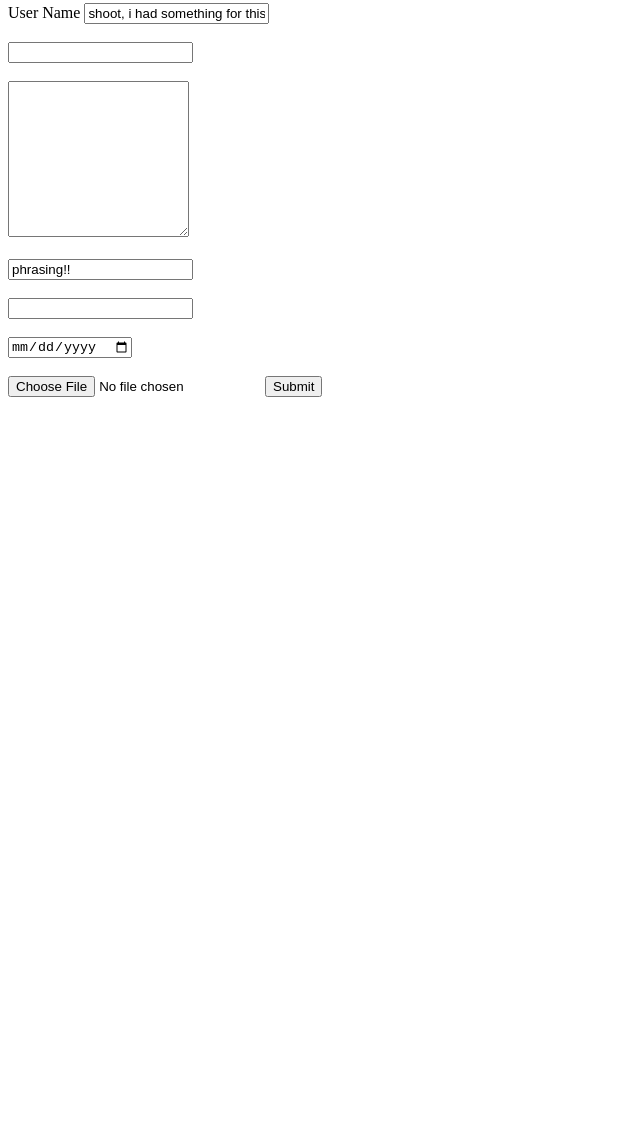
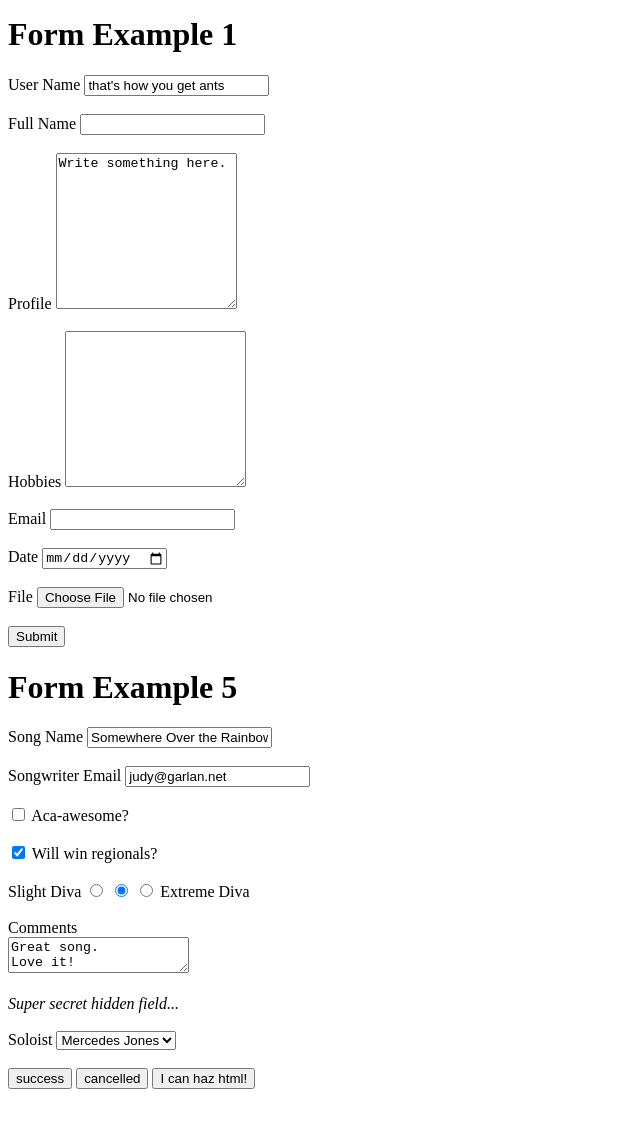
Before and after one commit to vkraucunas/formsExercises, a plain HTML site: page index.html in a window 1280 px wide. Shown: the part 5-1132 px from the top of the page, without its empty margins (0-640 px from the left). Before the commit the page ends 800 px from the top, so only its background shows below. Drawn offline with Linux system fonts and the light colour scheme.

Commit message:
exercise complete

```diff
--- a/index.html
+++ b/index.html
@@ -4,29 +4,112 @@
 	<title>Forms Work</title>
 </head>
 <body>
+<h1>Form Example 1</h1>
 <label for="user">User Name</label>
-<input type="text" value="shoot, i had something for this" id="user">
+<input 	type="text"
+		value="that's how you get ants"
+		id="user">
 <br>
 <br>
-<input type="text">
+<label for="fullName">Full Name</label>
+<input 	type="text"
+		name="fullName">
 <br>
 <br>
-<textarea name="woo" rows="10" columns="10"></textarea>
+<label for="profile">Profile</label>
+<textarea name="profile" rows="10" columns="10">Write something here.</textarea>
 <br>
 <br>
-<input type="textarea" rows="10" columns="10" value="phrasing!!">
+<label for="hobbies">Hobbies</label>
+<textarea name="hobbies" rows="10" columns="10"></textarea>
 <br>
 <br>
-<input type="email">
+<label for="email">Email</label>
+<input 	type="email"
+		name="email">
 <br>
 <br>
-<input type="date">
+<label for="date">Date</label>
+<input type="date" name="date">
 <br>
 <br>
-<input type="file">
-
-
+<label for="file">File</label>
+<input 	type="file"
+		name="file">
+<br>
+<br>
 <input type="submit" value="Submit">
 
+<h1>Form Example 5</h1>
+<label for="song">Song Name</label>
+<input 	type="text"
+		name="song"
+		value="Somewhere Over the Rainbow">
+<br>
+<br>
+<label for="email">Songwriter Email</label>
+<input 	type="email"
+		name="email"
+		value="judy@garlan.net">
+<br>
+<br>
+
+<input 	type="checkbox"
+		name="will-win-regionals"
+		value="true">
+<label for="will-win-regionals">Aca-awesome?</label>
+<br>
+<br>
+<input type="checkbox"
+		name="will-win-regionals"
+		value="true"
+		checked="on">
+<label for="will-win-regionals">Will win regionals?</label>
+<br>
+<br>
+<label for="diva-level">Slight Diva</label>
+<input type="radio"
+		name="diva-level"
+		value="2">
+<input type="radio"
+		name="diva-level"
+		value="2"
+		checked>
+<input type="radio"
+		name="diva-level"
+		value="2">
+<label for="diva-level">Extreme Diva</label>
+<br>
+<br>
+<label for="comment">Comments</label>
+<br>
+<textarea name="comment">Great song.
+Love it!
+</textarea>
+<br>
+<br>
+<label for="secret-field"><em>Super secret hidden field...</em></label>
+<input type="hidden"
+		name="secret-field"
+		value="42">
+<br>
+<br>
+<label for="soloist">Soloist</label>
+<select name="soloist" value="57">
+	<option>Mercedes Jones</option>
+</select>
+<br>
+<br>
+<input type="submit"
+		value="success">
+
+<input type="submit"
+		value="cancelled">
+
+<input type="submit"
+		value="I can haz html!">
+<br>
+<br>
+<br>
 </body>
 </html>
```
